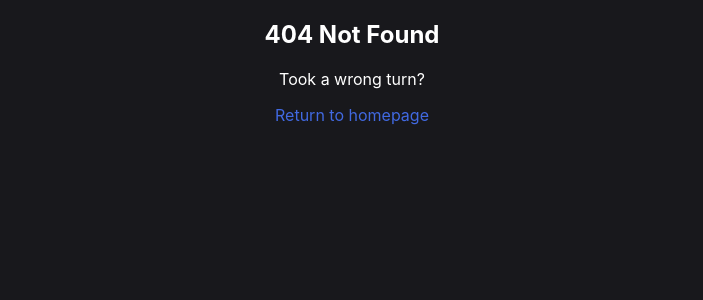
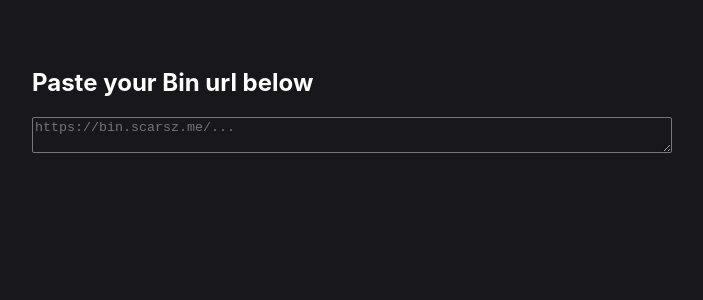
Before and after one commit to DiscordSRV/Website, a Next.js app: page /bin in a window 1280 px wide. Before the commit this address had no page. Shown: the top 300 px of the page, without its empty margins (288-991 px from the left). Built offline with nearby package versions, Linux system fonts and the light colour scheme.

Commit message:
Add page where you can paste a bin url and it will open it

```diff
--- a/app/api/bincors/[file]/route.js
+++ b/app/api/bincors/[file]/route.js
@@ -1,5 +1,8 @@
 export async function GET(request, { params }) {
     let response = await fetch(`https://bin.scarsz.me/v1/${params.file}.json`);
+    if (response.status !== 200) {
+        return new Response(response.body, {status: response.status});
+    }
     let data = await response.json();
     return Response.json(data);
 }
--- /dev/null
+++ b/app/bin/component.jsx
@@ -0,0 +1,27 @@
+"use client"
+import {useRouter} from "next/navigation";
+
+export default function Page() {
+    const router = useRouter()
+
+    function checkUrl(inputtedUrl) {
+        const regex = /https:\/\/bin.scarsz.me\/([0-9a-f-]{36}#.{16,32})/
+        const match = regex.exec(inputtedUrl);
+        if (match) {
+            router.push("/bin/" + match[1]);
+        }
+    }
+
+    return (
+        <div style={{display: "flex", justifyContent: "center", marginTop: "3rem", width: "100%"}}>
+            <div style={{display: "flex", flexDirection: "column"}}>
+                <h2>Paste your Bin url below</h2>
+                <textarea
+                    style={{width: "40rem", backgroundColor: "transparent", borderRadius: "2px", color: "white"}}
+                    placeholder="https://bin.scarsz.me/..."
+                    onChange={event => checkUrl(event.target.value)}
+                />
+            </div>
+        </div>
+    )
+}
--- /dev/null
+++ b/app/bin/page.jsx
@@ -0,0 +1,7 @@
+import Page from "./component";
+
+export const metadata = {
+    title: "DiscordSRV | Bin"
+}
+
+export default Page
```
Also changed, not shown: app/debug/[file]/(util)/util.js (+10 -2 lines), app/debug/[file]/client.jsx (+3 -12 lines).
